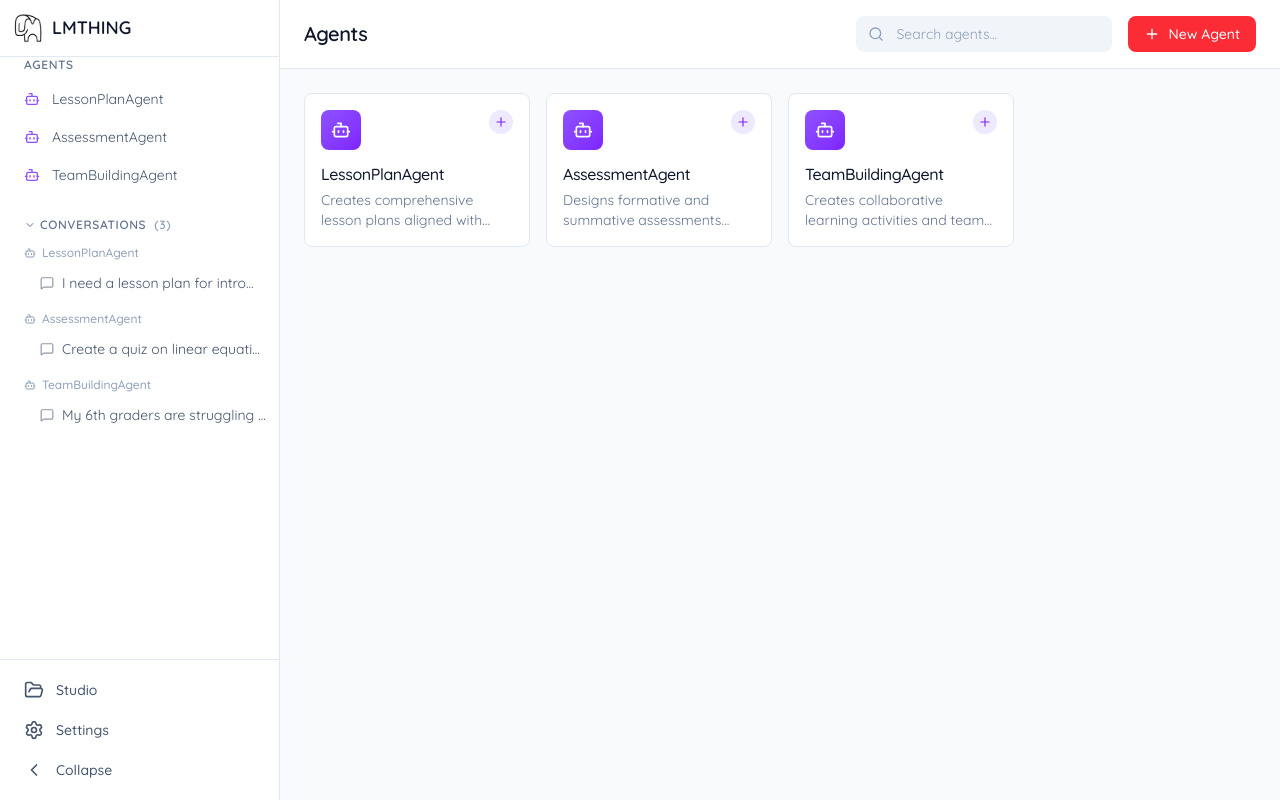
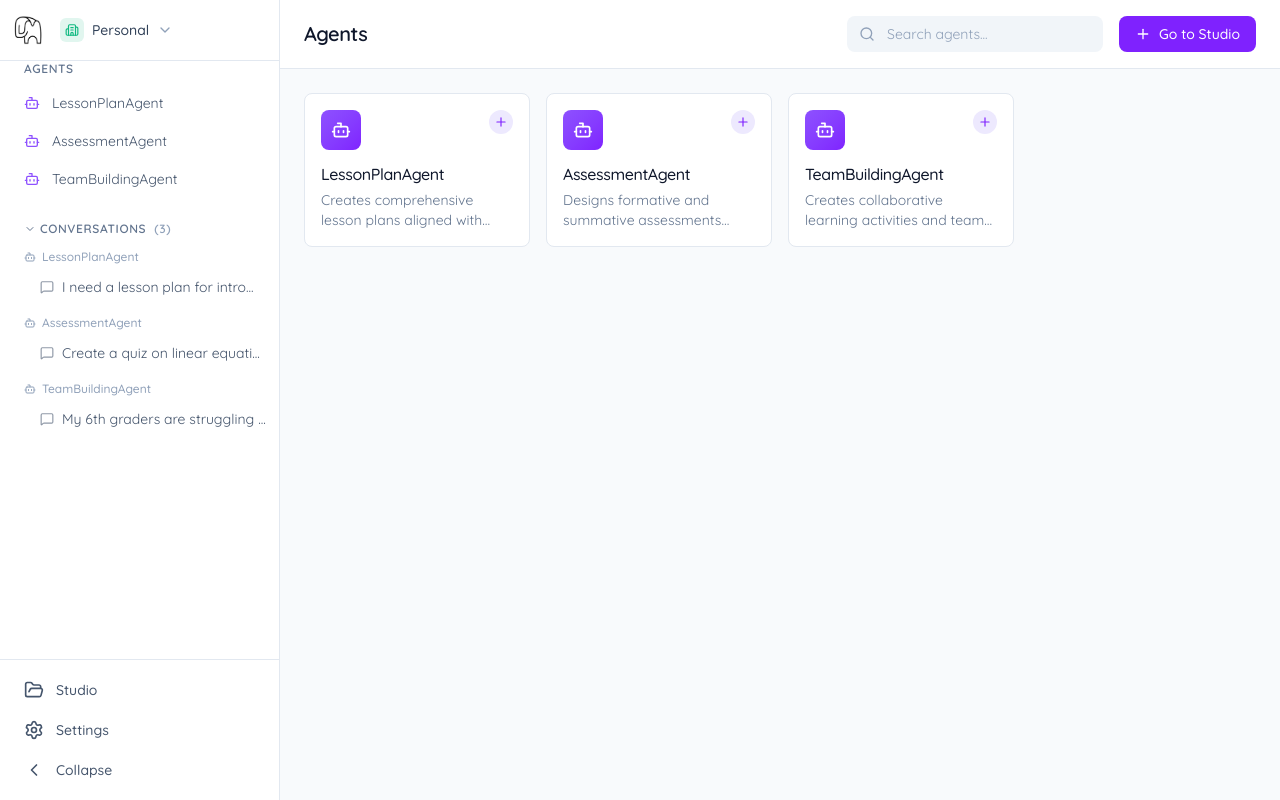
Before and after one commit to vkefallinos/domainsmith, a React (Vite) app: page /shell in a window 1280 px wide. Built offline with nearby package versions, Linux system fonts and the light colour scheme.

Commit message:
feat: implement WorkspaceSelector component and integrate it across ShellLayout, StudioShell, and ChatSidebar

```diff
--- a/src/shell/ShellLayout.tsx
+++ b/src/shell/ShellLayout.tsx
@@ -1,4 +1,5 @@
 import { useEffect, useState } from 'react'
+import { useNavigate } from 'react-router-dom'
 import { AppShell } from './components'
 
 type ShellState = {
@@ -32,6 +33,7 @@ function saveState(state: ShellState) {
 }
 
 export default function ShellLayout() {
+  const navigate = useNavigate()
   const [state, setState] = useState<ShellState>(loadState)
 
   // Persist state changes
@@ -45,6 +47,7 @@ export default function ShellLayout() {
       onSidebarCollapsedChange={(collapsed) =>
         setState((prev) => ({ ...prev, sidebarCollapsed: collapsed }))
       }
+      onNewAgent={() => navigate('/studio')}
       onOpenSettings={() => console.log('Open settings')}
       onEditAgent={(id) => console.log('Edit agent:', id)}
       onDeleteAgent={(id) => console.log('Delete agent:', id)}
--- a/src/shell/components/AgentsDashboard.tsx
+++ b/src/shell/components/AgentsDashboard.tsx
@@ -59,10 +59,10 @@ export function AgentsDashboard({
           {/* New Agent Button */}
           <button
             onClick={onNewAgent}
-            className="flex items-center gap-2 px-4 py-2 bg-red-500 hover:bg-red-600 text-white rounded-lg text-sm font-medium transition-colors"
+            className="flex items-center gap-2 px-4 py-2 bg-violet-600 hover:bg-violet-700 text-white rounded-lg text-sm font-medium transition-colors"
           >
             <Plus className="w-4 h-4" />
-            New Agent
+            Go to Studio
           </button>
         </div>
       </div>
@@ -88,7 +88,7 @@ export function AgentsDashboard({
                 className="flex items-center gap-2 px-4 py-2 bg-violet-600 hover:bg-violet-700 text-white rounded-lg text-sm font-medium transition-colors"
               >
                 <Plus className="w-4 h-4" />
-                Create Your First Agent
+                Go to Studio
               </button>
             )}
           </div>
--- a/src/shell/components/AppShell.tsx
+++ b/src/shell/components/AppShell.tsx
@@ -5,6 +5,7 @@ import { AgentsDashboard } from './AgentsDashboard'
 import { AgentRuntimeView } from '@/sections/agent-runtime/components'
 import agentRuntimeData from '@/../product/sections/agent-runtime/data.json'
 import type { Agent, Conversation } from '@/../product/sections/agent-runtime/types'
+import { DUMMY_WORKSPACES, type Workspace } from './WorkspaceSelector'
 
 export interface AppShellProps {
   // User props
@@ -15,6 +16,7 @@ export interface AppShellProps {
   defaultSidebarCollapsed?: boolean
   onSidebarCollapsedChange?: (collapsed: boolean) => void
   // Callbacks for agent actions
+  onNewAgent?: () => void
   onEditAgent?: (agentId: string) => void
   onDeleteAgent?: (agentId: string) => void
 }
@@ -25,6 +27,7 @@ export function AppShell({
   onOpenSettings,
   defaultSidebarCollapsed = false,
   onSidebarCollapsedChange,
+  onNewAgent,
   onEditAgent,
   onDeleteAgent,
 }: AppShellProps) {
@@ -33,6 +36,9 @@ export function AppShell({
 
   const [isSidebarCollapsed, setIsSidebarCollapsed] = useState(defaultSidebarCollapsed)
   const [isLoading, setIsLoading] = useState(false)
+
+  // Workspace state
+  const [currentWorkspace, setCurrentWorkspace] = useState<Workspace>(DUMMY_WORKSPACES[0])
 
   // Load agents and conversations from runtime data
   const agents = (agentRuntimeData.agents || []) as Agent[]
@@ -146,6 +152,8 @@ export function AppShell({
         }}
         activeChatId={chatId}
         onOpenSettings={onOpenSettings}
+        workspace={currentWorkspace}
+        onWorkspaceChange={setCurrentWorkspace}
       />
 
       {/* Main Content Area */}
@@ -153,6 +161,7 @@ export function AppShell({
         {/* Dashboard Mode */}
         {viewMode === 'dashboard' && (
           <AgentsDashboard
+            onNewAgent={onNewAgent}
             onOpenAgent={handleOpenAgent}
             onEditAgent={onEditAgent}
             onDeleteAgent={onDeleteAgent}
--- a/src/shell/components/ChatSidebar.tsx
+++ b/src/shell/components/ChatSidebar.tsx
@@ -12,6 +12,8 @@ import { useState, useMemo } from 'react'
 import { Link, useLocation } from 'react-router-dom'
 import agentRuntimeData from '@/../product/sections/agent-runtime/data.json'
 import logo from '@/assets/logo.png'
+import { WorkspaceSelector } from './WorkspaceSelector'
+import type { Workspace } from './WorkspaceSelector'
 
 type Agent = {
   id: string
@@ -40,6 +42,8 @@ export interface ChatSidebarProps {
   onToggleCollapse?: () => void
   activeChatId?: string
   onOpenSettings?: () => void
+  workspace?: Workspace
+  onWorkspaceChange?: (workspace: Workspace) => void
 }
 
 export function ChatSidebar({
@@ -47,6 +51,8 @@ export function ChatSidebar({
   onToggleCollapse,
   activeChatId,
   onOpenSettings,
+  workspace,
+  onWorkspaceChange,
 }: ChatSidebarProps) {
   const location = useLocation()
   const [conversationsExpanded, setConversationsExpanded] = useState(true)
@@ -87,21 +93,36 @@ export function ChatSidebar({
     >
       {/* Logo and App Name */}
       <div className="p-3 border-b border-slate-200 dark:border-slate-800">
-        <Link
-          to="/shell"
+        <div
           className={`
             flex items-center gap-2
             ${isCollapsed ? 'justify-center' : ''}
           `}
-          title="lmthing"
         >
-          <img src={logo} alt="lmthing logo" className="w-8 h-8 rounded-md" />
+          <Link
+            to="/shell"
+            className="flex items-center gap-2"
+            title="lmthing"
+          >
+            <img src={logo} alt="lmthing logo" className="w-8 h-8 rounded-md" />
+          </Link>
           {!isCollapsed && (
-            <span className="font-semibold text-lg text-slate-900 dark:text-slate-100">
-              LMTHING
-            </span>
+            <WorkspaceSelector
+              workspace={workspace}
+              onWorkspaceChange={onWorkspaceChange}
+              isCollapsed={false}
+            />
           )}
-        </Link>
+        </div>
+        {isCollapsed && (
+          <div className="flex justify-center mt-2">
+            <WorkspaceSelector
+              workspace={workspace}
+              onWorkspaceChange={onWorkspaceChange}
+              isCollapsed={true}
+            />
+          </div>
+        )}
       </div>
 
       {/* Scrollable Content */}
--- a/src/shell/components/StudioShell.tsx
+++ b/src/shell/components/StudioShell.tsx
@@ -19,6 +19,7 @@ import type {
   FormFieldValue,
   AttachedFlow,
 } from '@/../product/sections/agent-builder/types'
+import { DUMMY_WORKSPACES, type Workspace } from './WorkspaceSelector'
 
 type StudioState = {
   sidebarCollapsed: boolean
@@ -108,6 +109,9 @@ export function StudioShell({
   const navigate = useNavigate()
 
   const [isSidebarCollapsed, setIsSidebarCollapsed] = useState(defaultSidebarCollapsed)
+
+  // Workspace state
+  const [currentWorkspace, setCurrentWorkspace] = useState<Workspace>(DUMMY_WORKSPACES[0])
 
   // Prompt Library state
   const [selectedFile, setSelectedFile] = useState<PromptFragment | null>(null)
@@ -487,6 +491,8 @@ export function StudioShell({
         onOpenSettings={onOpenSettings}
         onCreateDomain={handleCreateDomain}
         onCreateAgent={handleCreateAgent}
+        workspace={currentWorkspace}
+        onWorkspaceChange={setCurrentWorkspace}
       />
 
       {/* Main Content Area */}
--- a/src/shell/components/StudioSidebar.tsx
+++ b/src/shell/components/StudioSidebar.tsx
@@ -13,6 +13,8 @@ import { Link, useLocation } from 'react-router-dom'
 import promptLibraryData from '@/../product/sections/prompt-library/data.json'
 import agentBuilderData from '@/../product/sections/agent-builder/data.json'
 import logo from '@/assets/logo.png'
+import { WorkspaceSelector } from './WorkspaceSelector'
+import type { Workspace } from './WorkspaceSelector'
 
 type FileSystemNode = {
   id: string
@@ -62,6 +64,8 @@ export interface StudioSidebarProps {
   onOpenSettings?: () => void
   onCreateDomain?: () => void
   onCreateAgent?: () => void
+  workspace?: Workspace
+  onWorkspaceChange?: (workspace: Workspace) => void
 }
 
 export function StudioSidebar({
@@ -72,6 +76,8 @@ export function StudioSidebar({
   onOpenSettings,
   onCreateDomain,
   onCreateAgent,
+  workspace,
+  onWorkspaceChange,
 }: StudioSidebarProps) {
   const location = useLocation()
   const [domainsExpanded, setDomainsExpanded] = useState(true)
@@ -120,21 +126,36 @@ export function StudioSidebar({
     >
       {/* Logo and App Name */}
       <div className="p-3 border-b border-slate-200 dark:border-slate-800">
-        <Link
-          to="/studio"
+        <div
           className={`
             flex items-center gap-2
             ${isCollapsed ? 'justify-center' : ''}
           `}
-          title="lmthing"
         >
-          <img src={logo} alt="lmthing logo" className="w-8 h-8 rounded-md" />
+          <Link
+            to="/studio"
+            className="flex items-center gap-2"
+            title="lmthing"
+          >
+            <img src={logo} alt="lmthing logo" className="w-8 h-8 rounded-md" />
+          </Link>
           {!isCollapsed && (
-            <span className="font-semibold text-lg text-slate-900 dark:text-slate-100">
-
-            </span>
+            <WorkspaceSelector
+              workspace={workspace}
+              onWorkspaceChange={onWorkspaceChange}
+              isCollapsed={false}
+            />
           )}
-        </Link>
+        </div>
+        {isCollapsed && (
+          <div className="flex justify-center mt-2">
+            <WorkspaceSelector
+              workspace={workspace}
+              onWorkspaceChange={onWorkspaceChange}
+              isCollapsed={true}
+            />
+          </div>
+        )}
       </div>
 
       {/* Scrollable Content */}
--- /dev/null
+++ b/src/shell/components/WorkspaceSelector.tsx
@@ -0,0 +1,117 @@
+import { Check, ChevronDown, Building2 } from 'lucide-react'
+import { useState } from 'react'
+import {
+  DropdownMenu,
+  DropdownMenuContent,
+  DropdownMenuItem,
+  DropdownMenuLabel,
+  DropdownMenuSeparator,
+  DropdownMenuTrigger,
+} from '@/components/ui/dropdown-menu'
+
+export type Workspace = {
+  id: string
+  name: string
+  color: string
+}
+
+// Dummy workspaces
+export const DUMMY_WORKSPACES: Workspace[] = [
+  { id: 'workspace-1', name: 'Personal', color: '#10b981' },
+  { id: 'workspace-2', name: 'Team Alpha', color: '#8b5cf6' },
+  { id: 'workspace-3', name: 'Team Beta', color: '#f59e0b' },
+  { id: 'workspace-4', name: 'Company', color: '#3b82f6' },
+]
+
+export interface WorkspaceSelectorProps {
+  currentWorkspace?: Workspace
+  onWorkspaceChange?: (workspace: Workspace) => void
+  isCollapsed?: boolean
+}
+
+export function WorkspaceSelector({
+  currentWorkspace = DUMMY_WORKSPACES[0],
+  onWorkspaceChange,
+  isCollapsed = false,
+}: WorkspaceSelectorProps) {
+  const [isOpen, setIsOpen] = useState(false)
+
+  const handleSelect = (workspace: Workspace) => {
+    onWorkspaceChange?.(workspace)
+    setIsOpen(false)
+  }
+
+  if (isCollapsed) {
+    // Collapsed state - show just an icon
+    return (
+      <div className="w-8 h-8 rounded-md flex items-center justify-center" style={{ backgroundColor: currentWorkspace.color + '20' }}>
+        <Building2 className="w-4 h-4" style={{ color: currentWorkspace.color }} />
+      </div>
+    )
+  }
+
+  return (
+    <DropdownMenu open={isOpen} onOpenChange={setIsOpen}>
+      <DropdownMenuTrigger asChild>
+        <button
+          className="flex items-center gap-2 px-2 py-1.5 rounded-lg hover:bg-slate-100 dark:hover:bg-slate-800 transition-colors group"
+          aria-label="Select workspace"
+        >
+          {/* Workspace indicator */}
+          <div
+            className="w-6 h-6 rounded-md flex items-center justify-center"
+            style={{ backgroundColor: currentWorkspace.color + '20' }}
+          >
+            <Building2 className="w-3.5 h-3.5" style={{ color: currentWorkspace.color }} />
+          </div>
+
+          {/* Workspace name */}
+          <span className="text-sm font-medium text-slate-700 dark:text-slate-300">
+            {currentWorkspace.name}
+          </span>
+
+          {/* Dropdown arrow */}
+          <ChevronDown className="w-4 h-4 text-slate-400 group-hover:text-slate-600 dark:group-hover:text-slate-300 transition-colors" />
+        </button>
+      </DropdownMenuTrigger>
+
+      <DropdownMenuContent align="start" className="w-56">
+        <DropdownMenuLabel>Workspaces</DropdownMenuLabel>
+        <DropdownMenuSeparator />
+
+        {DUMMY_WORKSPACES.map((workspace) => (
+          <DropdownMenuItem
+            key={workspace.id}
+            onClick={() => handleSelect(workspace)}
+            className="flex items-center gap-3 cursor-pointer"
+          >
+            {/* Workspace indicator */}
+            <div
+              className="w-5 h-5 rounded-md flex items-center justify-center flex-shrink-0"
+              style={{ backgroundColor: workspace.color + '20' }}
+            >
+              <Building2 className="w-3 h-3" style={{ color: workspace.color }} />
+            </div>
+
+            {/* Workspace name */}
+            <span className="flex-1">{workspace.name}</span>
+
+            {/* Checkmark for selected */}
+            {workspace.id === currentWorkspace.id && (
+              <Check className="w-4 h-4 text-slate-500" />
+            )}
+          </DropdownMenuItem>
+        ))}
+
+        <DropdownMenuSeparator />
+
+        <DropdownMenuItem className="flex items-center gap-3 cursor-pointer text-slate-500">
+          <div className="w-5 h-5 rounded-md bg-slate-100 dark:bg-slate-800 flex items-center justify-center flex-shrink-0">
+            <span className="text-xs font-bold">+</span>
+          </div>
+          <span>Create workspace</span>
+        </DropdownMenuItem>
+      </DropdownMenuContent>
+    </DropdownMenu>
+  )
+}
```
